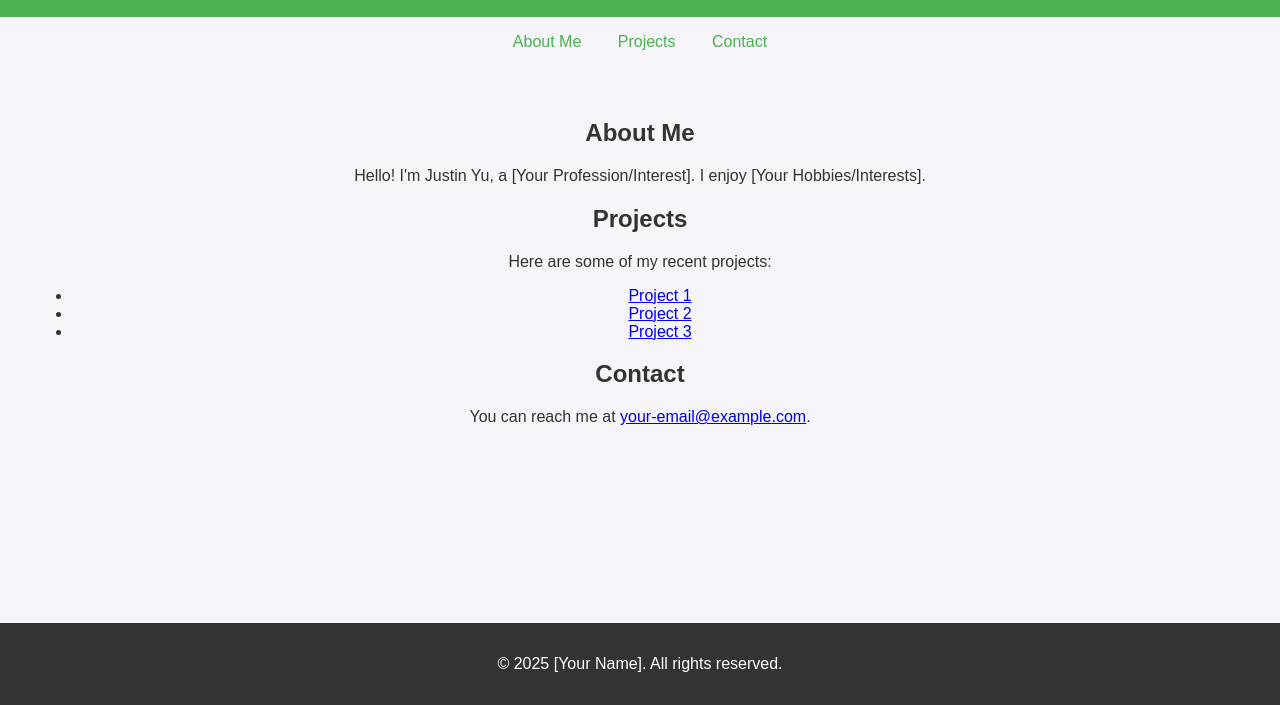
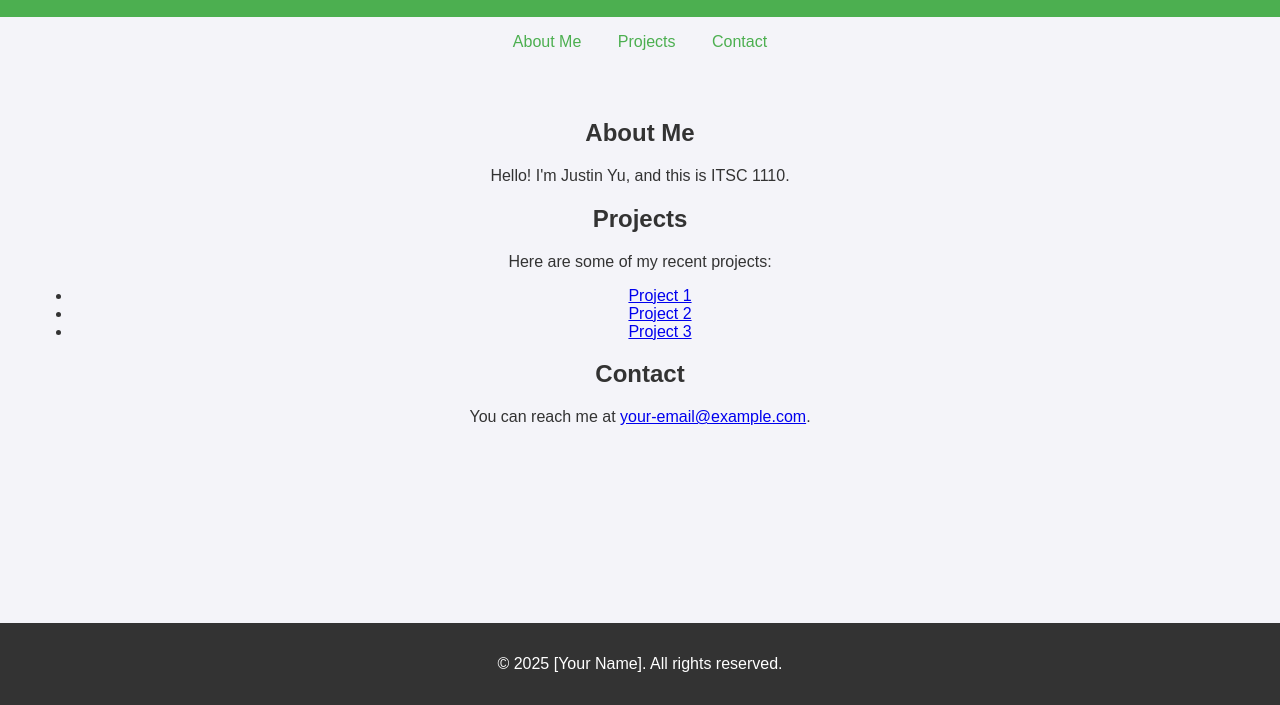
Before and after one commit to Jyu2003/JYu2003.github.io, a plain HTML site: page index.html in a window 1280 px wide. Shown: the part 95-800 px from the top of the page. Drawn offline with Linux system fonts and the light colour scheme.

Commit message:
Update index.html

```diff
--- a/index.html
+++ b/index.html
@@ -57,7 +57,7 @@
     <main>
         <section id="about">
             <h2>About Me</h2>
-            <p>Hello! I'm Justin Yu, a [Your Profession/Interest]. I enjoy [Your Hobbies/Interests].</p>
+            <p>Hello! I'm Justin Yu, and this is ITSC 1110.</p>
         </section>
         <section id="projects">
             <h2>Projects</h2>
```
